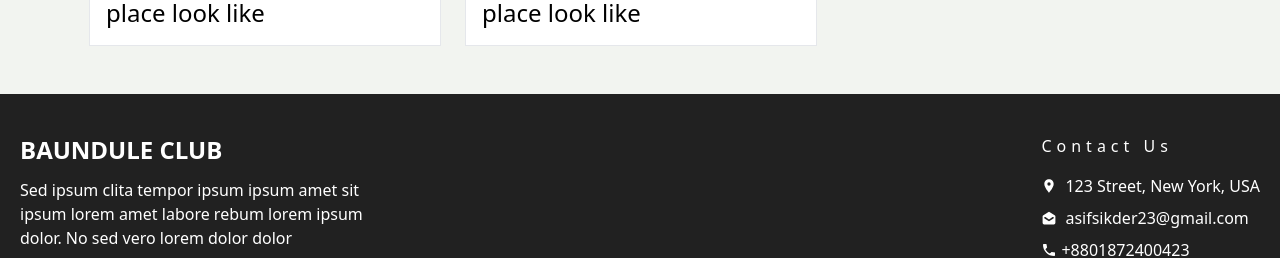
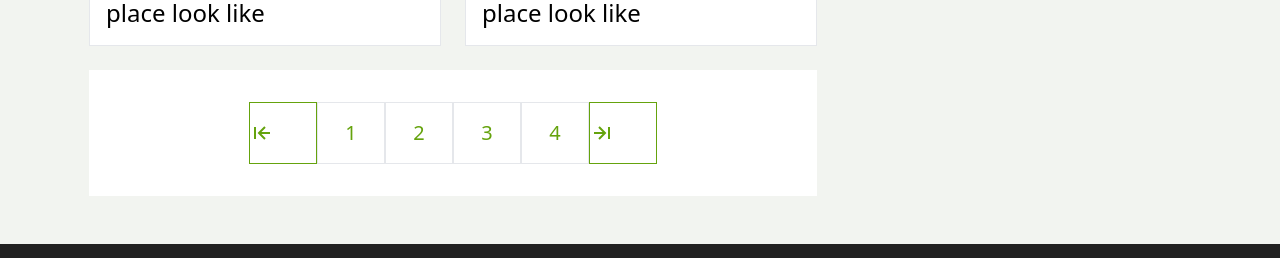
Before and after one commit to asifsikder23/Baundule-Club, a Next.js app: page /blog in a window 1280 px wide. Shown: the part 2010-2268 px from the top of the page. Built offline with nearby package versions, Linux system fonts and the light colour scheme; no server answers.

Commit message:
blog pagination design

```diff
--- a/src/app/(mainlayout)/blog/page.js
+++ b/src/app/(mainlayout)/blog/page.js
@@ -1,10 +1,11 @@
 import Link from "next/link";
 import React from "react";
-import { BiArrowToRight } from "react-icons/bi";
+import { BiArrowToLeft, BiArrowToRight } from "react-icons/bi";
 
 const Blog = () => {
   return (
     <div>
+      {/* blog cover start */}
       <div className="bg-black">
         <div className="h-[400px] w-full border sm:-mt-8 bg-[url('/Assets/contact.jpg')] opacity-50">
           <div className="text-white max-w-fit">
@@ -17,6 +18,8 @@ const Blog = () => {
           </div>
         </div>
       </div>
+      {/* blog cover end */}
+
       <div className="container px-4 py-12 mx-auto">
         <div className="flex flex-wrap justify-center gap-6">
           {/* blog cards start */}
@@ -34,6 +37,24 @@ const Blog = () => {
                 </div>
               </div>
             ))}
+            <div className="col-span-2 px-40 py-8 bg-white">
+              <div className="grid grid-cols-6 text-lime-600">
+                <button className="text-2xl border border-lime-600 hover:bg-gray-200 hover:text-lime-800">
+                  <BiArrowToLeft />
+                </button>
+                {[1, 2, 3, 4].map((e, i) => (
+                  <button
+                    key={i}
+                    className="py-4 text-xl border hover:bg-gray-200 border-y hover:text-lime-800"
+                  >
+                    {e}
+                  </button>
+                ))}
+                <button className="text-2xl border border-lime-600 hover:bg-gray-200 hover:text-lime-800">
+                  <BiArrowToRight />
+                </button>
+              </div>
+            </div>
           </div>
           {/* blog cards end */}
 
```
